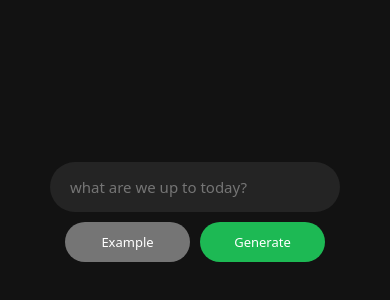
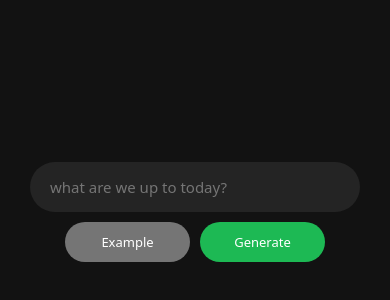
Before and after one commit to yujioshiro/playlist-pal, a React (Vite) app in the folder client/: page / in a window 390 px wide. Shown: the part 210-510 px from the top of the page. Built offline with nearby package versions, Linux system fonts and the light colour scheme; no server answers.

Commit message:
Made responsive input and user interaction

```diff
--- a/client/src/App.css
+++ b/client/src/App.css
@@ -24,11 +24,11 @@ h1 {
 
 form {
     display: flex;
-    flex-direction: row;
+    flex-direction: column;
     flex-wrap: wrap;
     justify-content: center;
     align-items: center;
-    width: 300px;
+
 }
 
 button {
@@ -43,7 +43,7 @@ input[type=text]::placeholder {
 
 input[type=text] {
     background-color: #242424;
-    width: 880px;
+    width: 300px;
     height: 50px;
     border-radius: 25px;
     padding: 20px;
@@ -114,6 +114,7 @@ iframe {
 }
 
 #initial-songs-container {
+    margin-top: 20px;
     width: 300px;
 }
 
--- a/client/src/App.tsx
+++ b/client/src/App.tsx
@@ -184,6 +184,7 @@ export default function App() {
                     onChange={(e) => setPromptInput(e.target.value)}
                     placeholder="what are we up to today?"
                 />
+                <div id="buttons">
                   <input
                       type="button"
                       id="example-button"
@@ -191,6 +192,7 @@ export default function App() {
                       value="Example"
                   />
                   <input id="submit-button" type="submit" value="Generate" />
+                </div>
             </form>
         </section>
     </div>
```
Lines whose indentation alone changed are shown as unchanged.
